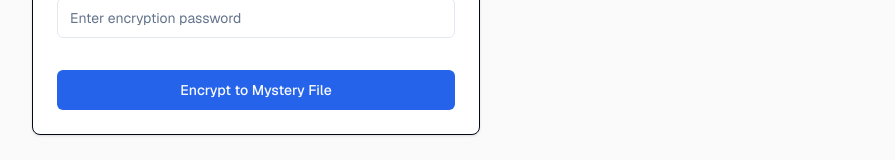
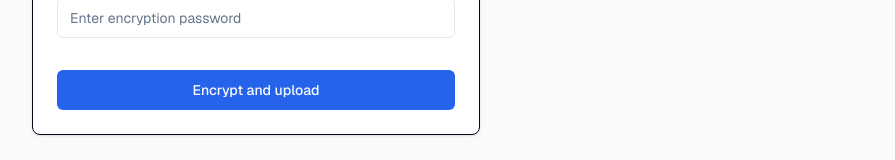
Before and after one commit to mjontop/image-vault, a Next.js app: page / in a window 1280 px wide. Shown: the part 418-578 px from the top of the page, without its empty margins (384-1279 px from the left). Built offline with nearby package versions, Linux system fonts and the light colour scheme.

Commit message:
feat: implement ThemeProviderWrapper for improved theme handling and update UI components

```diff
--- a/src/app/layout.tsx
+++ b/src/app/layout.tsx
@@ -2,7 +2,7 @@ import type { Metadata } from "next";
 import { Geist, Geist_Mono } from "next/font/google";
 import "./globals.css";
 import { Toaster } from "@core/components/ui/sonner";
-import { ThemeProvider } from "next-themes";
+import { ThemeProviderWrapper } from "@core/theme-provider";
 
 const geistSans = Geist({
   variable: "--font-geist-sans",
@@ -29,10 +29,10 @@ export default function RootLayout({
       <body
         className={`${geistSans.variable} ${geistMono.variable} flex min-h-full flex-col font-sans`}
       >
-        <ThemeProvider attribute="class" defaultTheme="system" enableSystem>
+        <ThemeProviderWrapper>
           {children}
           <Toaster />
-        </ThemeProvider>
+        </ThemeProviderWrapper>
       </body>
     </html>
   );
--- a/src/app/page.tsx
+++ b/src/app/page.tsx
@@ -73,7 +73,7 @@ export default function Home() {
             </div>
 
             <Button type="submit" className="mt-4">
-              Encrypt to Mystery File
+              Encrypt and upload
             </Button>
           </form>
         </CardContent>
--- a/src/app/vault/page.tsx
+++ b/src/app/vault/page.tsx
@@ -74,7 +74,6 @@ export default function VaultPage() {
       <header className="mx-auto mb-8 flex w-full max-w-4xl items-center justify-between">
         <div>
           <h1 className="text-2xl font-bold text-zinc-900 dark:text-zinc-50">Secure Vault</h1>
-          <p className="text-sm text-zinc-500">Your collection of mystery blobs.</p>
         </div>
         <Button asChild variant="outline">
           <Link href="/">← Back to Encryptor</Link>
--- /dev/null
+++ b/src/theme-provider.tsx
@@ -0,0 +1,15 @@
+import { ThemeProvider } from "next-themes";
+
+export function ThemeProviderWrapper({ children }: { children: React.ReactNode }) {
+  const isClient = typeof window !== "undefined";
+
+  if (!isClient) {
+    return <>{children}</>;
+  }
+
+  return (
+    <ThemeProvider defaultTheme="system" attribute="class">
+      {children}
+    </ThemeProvider>
+  );
+}
```
